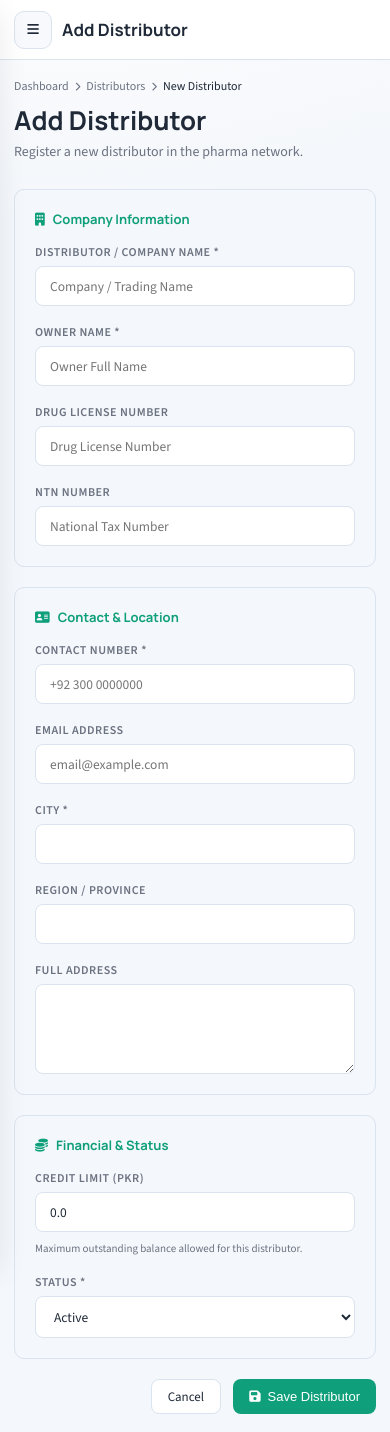
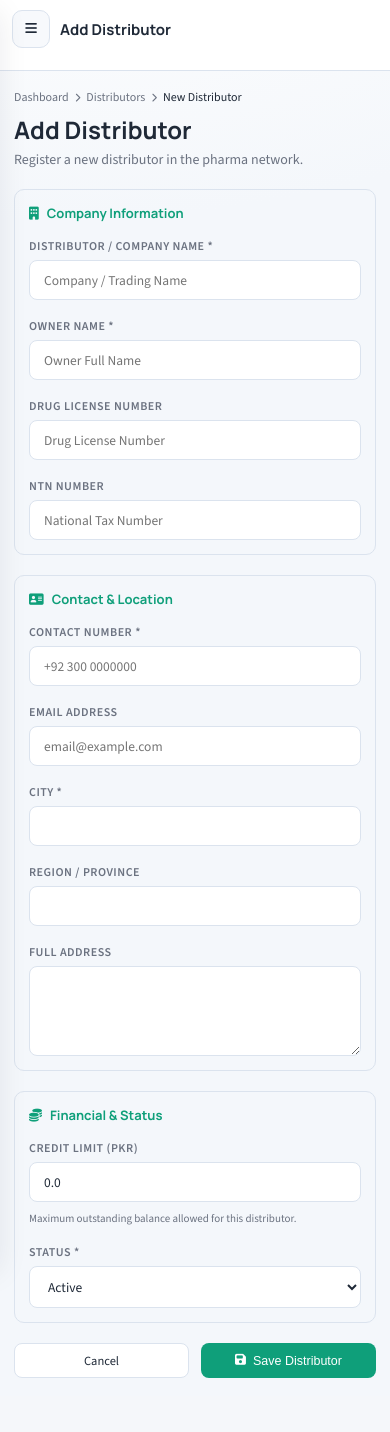
Before and after one commit to SameerShiekh77/Human-4-Health-Pharma, a Django app: page /crm/distributors/create/ in a window 390 px wide. After the commit the page ends 1378 px from the top, so only its background shows below. Run offline with Django 4.2, Linux system fonts and the light colour scheme; the visitor is signed in with stand-in values (Sample User, id 1).

Commit message:
feat: Refactor form action buttons for consistency and improved styling across templates

```diff
--- a/templates/crm/base.html
+++ b/templates/crm/base.html
@@ -23,12 +23,14 @@
       --sidebar-w: 260px;
     }
     *, *::before, *::after { box-sizing: border-box; margin: 0; padding: 0; }
+    html { width: 100%; overflow-x: hidden; }
     body {
       font-family: 'Source Sans 3', sans-serif;
       background: radial-gradient(1200px 600px at 10% -10%, #ffffff 0%, var(--bg) 60%);
       color: var(--text);
       min-height: 100vh;
       display: flex;
+      width: 100%;
       overflow-x: hidden;
     }
 
@@ -149,6 +151,9 @@
       display: flex;
       flex-direction: column;
       min-height: 100vh;
+      min-width: 0;
+      width: 100%;
+      overflow-x: hidden;
     }
     .topbar {
       background: var(--surface);
@@ -158,15 +163,20 @@
       display: flex;
       align-items: center;
       justify-content: space-between;
+      gap: 12px;
       position: sticky;
       top: 0;
       z-index: 50;
     }
-    .topbar-left { display: flex; align-items: center; gap: 10px; }
+    .topbar-left { display: flex; align-items: center; gap: 10px; min-width: 0; }
     .topbar-title {
       font-family: 'Manrope', sans-serif;
       font-weight: 700;
       font-size: 17px;
+      min-width: 0;
+      overflow: hidden;
+      text-overflow: ellipsis;
+      white-space: nowrap;
     }
     .menu-toggle {
       width: 38px;
@@ -182,7 +192,13 @@
       transition: all .15s;
     }
     .menu-toggle:hover { border-color: var(--accent); color: var(--accent); }
-    .topbar-actions { display: flex; align-items: center; gap: 12px; }
+    .topbar-actions { display: flex; align-items: center; gap: 12px; flex-wrap: wrap; justify-content: flex-end; min-width: 0; }
+    .topbar-action-group {
+      display: flex;
+      gap: 8px;
+      flex-wrap: wrap;
+      max-width: 100%;
+    }
     .btn {
       display: inline-flex;
       align-items: center;
@@ -195,6 +211,7 @@
       border: none;
       text-decoration: none;
       transition: all .15s;
+      white-space: nowrap;
     }
     .btn-primary { background: var(--accent); color: #fff; }
     .btn-primary:hover { background: #0c8b6b; color: #fff; }
@@ -205,11 +222,12 @@
     .btn-sm { padding: 5px 11px; font-size: 12px; }
 
     /* ── PAGE CONTENT ── */
-    .page-content { padding: 28px; flex: 1; }
+    .page-content { padding: 28px; flex: 1; max-width: 100%; overflow-x: hidden; }
     .page-header {
       display: flex;
       align-items: flex-start;
       justify-content: space-between;
+      gap: 16px;
       margin-bottom: 28px;
     }
     .page-header h1 {
@@ -336,7 +357,7 @@
     .form-group { display: flex; flex-direction: column; gap: 6px; }
     .form-group.full { grid-column: 1 / -1; }
     label { font-size: 12px; font-weight: 600; color: var(--muted); letter-spacing: .5px; text-transform: uppercase; }
-    input, select, textarea {
+    input:not([type="checkbox"]):not([type="radio"]), select, textarea {
       background: var(--surface);
       border: 1px solid var(--border);
       border-radius: 8px;
@@ -378,9 +409,32 @@
     .search-bar {
       display: flex; align-items: center; gap: 12px; margin-bottom: 20px; flex-wrap: wrap;
     }
-    .search-input-wrap { position: relative; flex: 1; min-width: 220px; }
-    .search-input-wrap i { position: absolute; left: 12px; top: 50%; transform: translateY(-50%); color: var(--muted); font-size: 13px; }
-    .search-input-wrap input { padding-left: 36px; }
+    .search-bar > * { min-width: 0; }
+    .search-input-wrap { position: relative; flex: 1 1 260px; min-width: 240px; }
+    .search-input-wrap i {
+      position: absolute;
+      left: 12px;
+      top: 50%;
+      transform: translateY(-50%);
+      color: var(--muted);
+      font-size: 13px;
+      pointer-events: none;
+      z-index: 1;
+    }
+    .search-input-wrap input[type="text"],
+    .search-input-wrap input[type="search"] {
+      display: block;
+      width: 100%;
+      padding-left: 40px;
+    }
+    .search-bar select { flex: 0 1 auto; }
+
+    .form-actions {
+      display: flex;
+      gap: 12px;
+      justify-content: flex-end;
+      flex-wrap: wrap;
+    }
 
     /* ── PAGINATION ── */
     .pagination { display: flex; align-items: center; gap: 6px; justify-content: center; padding: 20px 0 4px; }
@@ -438,6 +498,86 @@
       .menu-toggle { display: inline-flex; }
       .page-content { padding: 18px 14px; }
       body.sidebar-open { overflow: hidden; }
+    }
+
+    @media (max-width: 768px) {
+      .topbar {
+        height: auto;
+        min-height: 60px;
+        align-items: flex-start;
+        flex-direction: column;
+        padding: 10px 12px;
+      }
+      .topbar-left,
+      .topbar-actions {
+        width: 100%;
+      }
+      .topbar-actions {
+        justify-content: flex-start;
+        gap: 8px;
+      }
+      .topbar-action-group {
+        width: 100%;
+      }
+      .btn {
+        padding: 8px 12px;
+        font-size: 12.5px;
+      }
+      .topbar-title {
+        font-size: 15px;
+      }
+      .page-header {
+        flex-direction: column;
+        margin-bottom: 20px;
+      }
+      .page-header h1 {
+        font-size: 24px;
+      }
+      .card-header {
+        align-items: flex-start;
+      }
+      .card-body,
+      .form-section {
+        padding: 14px;
+      }
+      .search-bar {
+        align-items: stretch;
+      }
+      .search-input-wrap {
+        flex: 1 1 100%;
+        min-width: 100%;
+        width: 100%;
+      }
+      .search-bar select {
+        width: 100% !important;
+        flex: 1 1 100%;
+      }
+      .search-bar .btn {
+        width: 100%;
+        justify-content: center;
+      }
+      .topbar-actions .btn {
+        flex: 0 1 auto;
+      }
+      .form-actions {
+        justify-content: stretch;
+      }
+      .form-actions .btn {
+        flex: 1 1 140px;
+        justify-content: center;
+      }
+      .pagination {
+        flex-wrap: wrap;
+      }
+      table {
+        min-width: 560px;
+      }
+    }
+
+    @media (max-width: 480px) {
+      table {
+        min-width: 520px;
+      }
     }
 
     /* Scrollbar */
--- a/templates/crm/data_tools/topbar_buttons.html
+++ b/templates/crm/data_tools/topbar_buttons.html
@@ -1,4 +1,4 @@
-<div style="display:flex;gap:8px;flex-wrap:wrap">
+<div class="topbar-action-group">
   <a href="{{ export_url }}" class="btn btn-ghost btn-sm">
     <i class="fa-solid fa-file-export"></i> Export
   </a>
--- a/templates/crm/distributors/distributor_form.html
+++ b/templates/crm/distributors/distributor_form.html
@@ -135,7 +135,7 @@
   </div>
   {% endif %}
 
-  <div style="display:flex;gap:12px;justify-content:flex-end">
+  <div class="form-actions">
     <a href="{% if obj %}{% url 'crm_distributors:distributor_detail' obj.pk %}{% else %}{% url 'crm_distributors:distributor_list' %}{% endif %}" class="btn btn-ghost">
       Cancel
     </a>
--- a/templates/crm/distributors/sales_value_form.html
+++ b/templates/crm/distributors/sales_value_form.html
@@ -77,7 +77,7 @@
     </div>
   </div>
 
-  <div style="display:flex;gap:12px;justify-content:flex-end">
+  <div class="form-actions">
     <a href="{% url 'crm_distributors:sales_value_list' %}" class="btn btn-ghost">Cancel</a>
     <button type="submit" class="btn btn-primary">
       <i class="fa-solid fa-floppy-disk"></i> Save Sales Record
--- a/templates/crm/distributors/stock_entry_form.html
+++ b/templates/crm/distributors/stock_entry_form.html
@@ -133,7 +133,7 @@
     </div>
   </div>
 
-  <div style="display:flex;gap:12px;justify-content:flex-end">
+  <div class="form-actions">
     <a href="{% url 'crm_distributors:stock_entry_list' %}" class="btn btn-ghost">Cancel</a>
     <button type="submit" class="btn btn-primary">
       <i class="fa-solid fa-floppy-disk"></i> {% if obj %}Update Entry{% else %}Submit Entry{% endif %}
--- a/templates/crm/doctors/doctor_form.html
+++ b/templates/crm/doctors/doctor_form.html
@@ -179,7 +179,7 @@
   </div>
   {% endif %}
 
-  <div style="display:flex;gap:12px;justify-content:flex-end">
+  <div class="form-actions">
     <a href="{% if obj %}{% url 'crm_doctors:doctor_detail' obj.pk %}{% else %}{% url 'crm_doctors:doctor_list' %}{% endif %}" class="btn btn-ghost">
       Cancel
     </a>
--- a/templates/crm/products/batch_form.html
+++ b/templates/crm/products/batch_form.html
@@ -84,7 +84,7 @@
     </div>
   </div>
 
-  <div style="display:flex;gap:12px;justify-content:flex-end">
+  <div class="form-actions">
     <a href="{% if obj %}{% url 'crm_products:batch_detail' obj.pk %}{% else %}{% url 'crm_products:batch_list' %}{% endif %}" class="btn btn-ghost">
       Cancel
     </a>
--- a/templates/crm/products/division_form.html
+++ b/templates/crm/products/division_form.html
@@ -53,7 +53,7 @@
     </div>
   </div>
 
-  <div style="display:flex;gap:12px;justify-content:flex-end">
+  <div class="form-actions">
     <a href="{% url 'crm_products:division_list' %}" class="btn btn-ghost">Cancel</a>
     <button type="submit" class="btn btn-primary">
       <i class="fa-solid fa-floppy-disk"></i> Save Territory
--- a/templates/crm/products/product_form.html
+++ b/templates/crm/products/product_form.html
@@ -153,7 +153,7 @@
     </div>
   </div>
 
-  <div style="display:flex;gap:12px;justify-content:flex-end">
+  <div class="form-actions">
     <a href="{% if obj %}{% url 'crm_products:product_detail' obj.pk %}{% else %}{% url 'crm_products:product_list' %}{% endif %}" class="btn btn-ghost">
       Cancel
     </a>
--- a/templates/crm/products/stock_form.html
+++ b/templates/crm/products/stock_form.html
@@ -86,7 +86,7 @@
   </div>
   {% endif %}
 
-  <div style="display:flex;gap:12px;justify-content:flex-end">
+  <div class="form-actions">
     <a href="{% url 'crm_products:stock_list' %}" class="btn btn-ghost">Cancel</a>
     <button type="submit" class="btn btn-primary">
       <i class="fa-solid fa-floppy-disk"></i> Save Stock Record
--- a/templates/crm/sales/area_form.html
+++ b/templates/crm/sales/area_form.html
@@ -76,7 +76,7 @@
   </div>
   {% endif %}
 
-  <div style="display:flex;gap:12px;justify-content:flex-end">
+  <div class="form-actions">
     <a href="{% url 'crm_sales:area_list' %}" class="btn btn-ghost">Cancel</a>
     <button type="submit" class="btn btn-primary">
       <i class="fa-solid fa-floppy-disk"></i> Save Area
--- a/templates/crm/sales/mr_form.html
+++ b/templates/crm/sales/mr_form.html
@@ -137,7 +137,7 @@
     </div>
   </div>
 
-  <div style="display:flex;gap:12px;justify-content:flex-end">
+  <div class="form-actions">
     <a href="{% if obj %}{% url 'crm_sales:mr_detail' obj.pk %}{% else %}{% url 'crm_sales:mr_list' %}{% endif %}" class="btn btn-ghost">
       Cancel
     </a>
--- a/templates/crm/sales/region_form.html
+++ b/templates/crm/sales/region_form.html
@@ -72,7 +72,7 @@
   </div>
   {% endif %}
 
-  <div style="display:flex;gap:12px;justify-content:flex-end">
+  <div class="form-actions">
     <a href="{% url 'crm_sales:region_list' %}" class="btn btn-ghost">Cancel</a>
     <button type="submit" class="btn btn-primary">
       <i class="fa-solid fa-floppy-disk"></i> Save Region
--- a/templates/crm/stores/store_form.html
+++ b/templates/crm/stores/store_form.html
@@ -134,7 +134,7 @@
     </div>
   </div>
 
-  <div style="display:flex;gap:12px;justify-content:flex-end">
+  <div class="form-actions">
     <a href="{% if obj %}{% url 'crm_stores:store_detail' obj.pk %}{% else %}{% url 'crm_stores:store_list' %}{% endif %}" class="btn btn-ghost">
       Cancel
     </a>
```
Also changed, not shown: other parts of templates/crm/base.html (+23 -4 lines), templates/crm/doctors/visit_form.html (+18 -2 lines).
